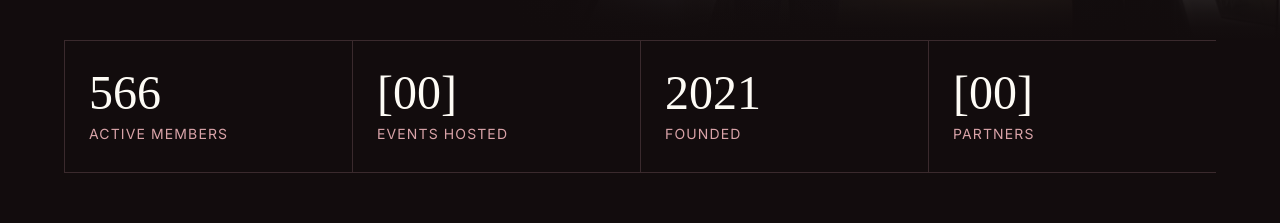
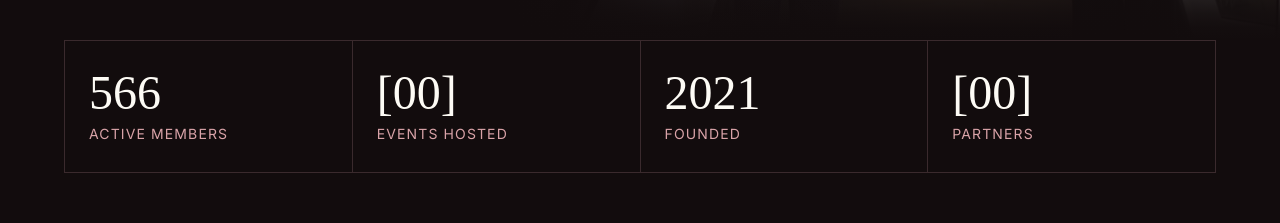
Before and after one commit to Lem-D/MULC-Website, an Astro site: page / in a window 1280 px wide. Shown: the part 700-923 px from the top of the page. Built offline with nearby package versions, Linux system fonts and the light colour scheme; Astro itself is replaced by a stand-in of ours; a web font is replaced by a local one.

Commit message:
Close the right edge of the Home stats box

```diff
--- a/src/styles/global.css
+++ b/src/styles/global.css
@@ -139,7 +139,7 @@ section{scroll-margin-top:80px}
 .hero .tag{margin:8px 0 0;font-family:var(--display);font-size:clamp(22px,3vw,28px);line-height:1.3;max-width:560px}
 .hero .lede{margin:0;font-size:17px;line-height:1.6;color:var(--muted);max-width:540px}
 .row{display:flex;flex-wrap:wrap;gap:14px}
-.stats{margin-top:72px;display:grid;grid-template-columns:repeat(4,1fr);border-top:1px solid var(--line);border-bottom:1px solid var(--line)}
+.stats{margin-top:72px;display:grid;grid-template-columns:repeat(4,1fr);border-top:1px solid var(--line);border-bottom:1px solid var(--line);border-right:1px solid var(--line)}
 .stat{padding:28px 24px;display:flex;flex-direction:column;gap:6px;border-left:1px solid var(--line)}
 .stat b{font-family:var(--display);font-weight:400;font-size:48px;line-height:1;font-variant-numeric:tabular-nums}
 .stat span{font-size:14px;letter-spacing:.08em;text-transform:uppercase;color:var(--rose)}
```
